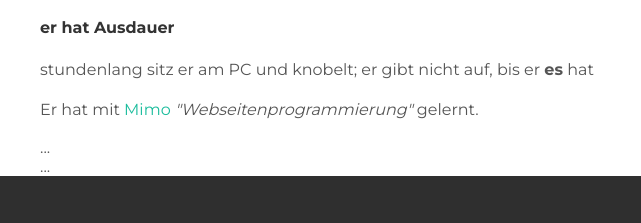
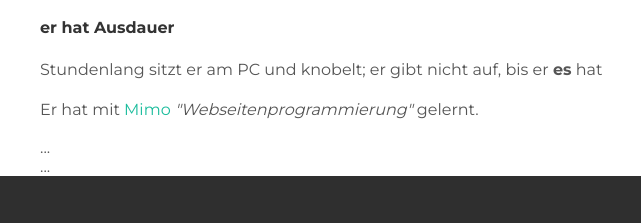
Before and after one commit to plovertc/plovertc2.github.io, a plain HTML site: page index.html in a window 1280 px wide. Shown: the part 809-1032 px from the top of the page, 100-741 px from the left. Drawn offline with Linux system fonts and the light colour scheme.

Commit message:
Update index.html

```diff
--- a/index.html
+++ b/index.html
@@ -69,7 +69,7 @@
      <p class="post-date">Heute</p>
      <h4 class="post-title">er hat Ausdauer</h4>
      <div class="post-content">
-      <p>stundenlang sitz er am PC und knobelt;
+      <p>Stundenlang sitzt er am PC und knobelt;
          er gibt nicht auf, bis er <strong>es</strong> hat
                  </p>
       <p>Er hat mit <a href="https://getmimo.com">Mimo</a>
```
